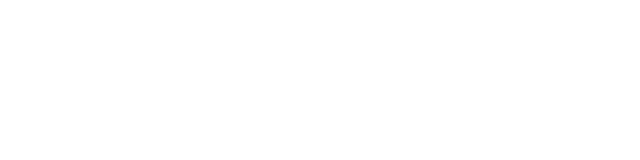
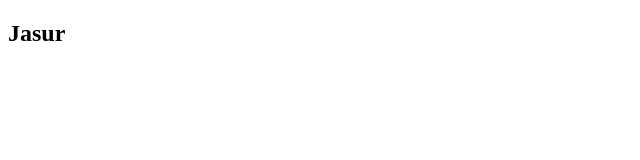
Before and after one commit to 1HP-CLAY/cyber, a React (Vite) app: page / in a window 1280 px wide. Shown: the top 160 px of the page, without its empty margins (0-640 px from the left). Built offline with nearby package versions, Linux system fonts and the light colour scheme.

Commit message:
add h2 teg

```diff
--- a/src/App.jsx
+++ b/src/App.jsx
@@ -2,7 +2,11 @@ import { useState } from "react";
 import "./App.css";
 
 function App() {
-  return <></>;
+  return (
+    <>
+      <h2>Jasur</h2>
+    </>
+  );
 }
 
 export default App;
```
